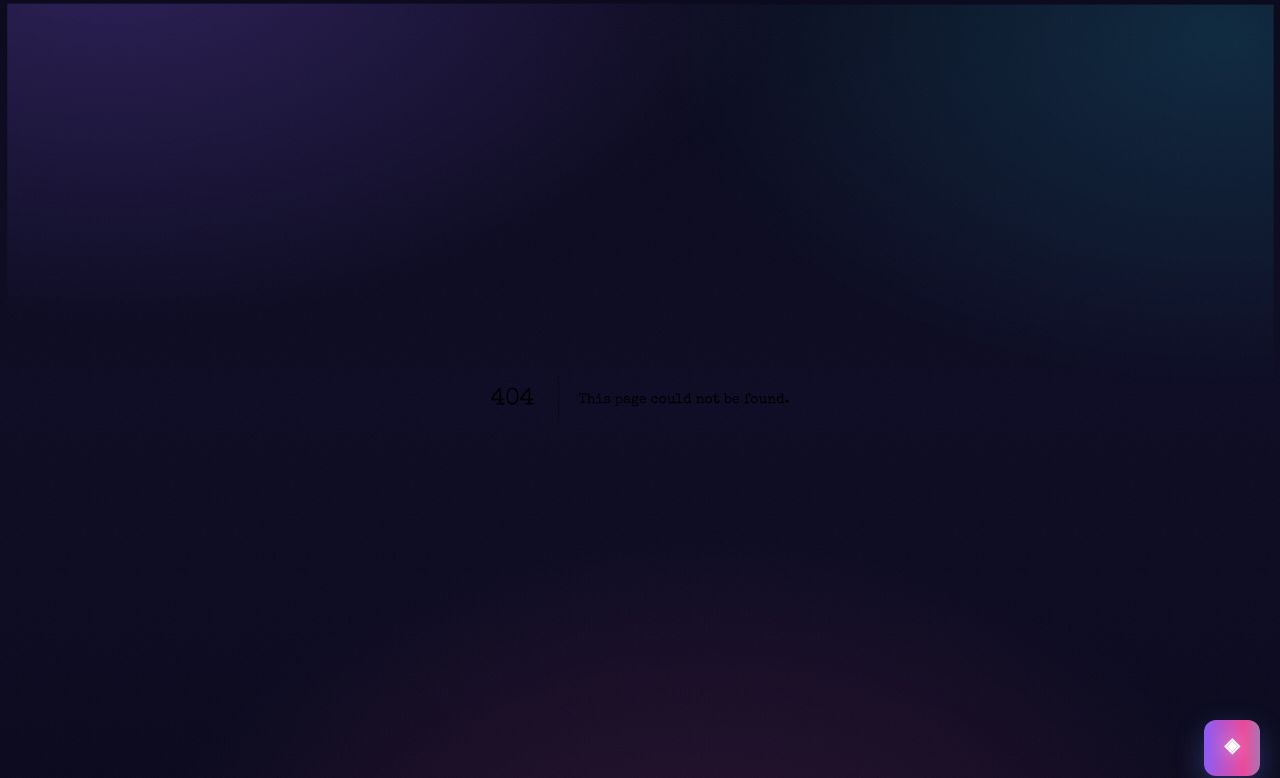
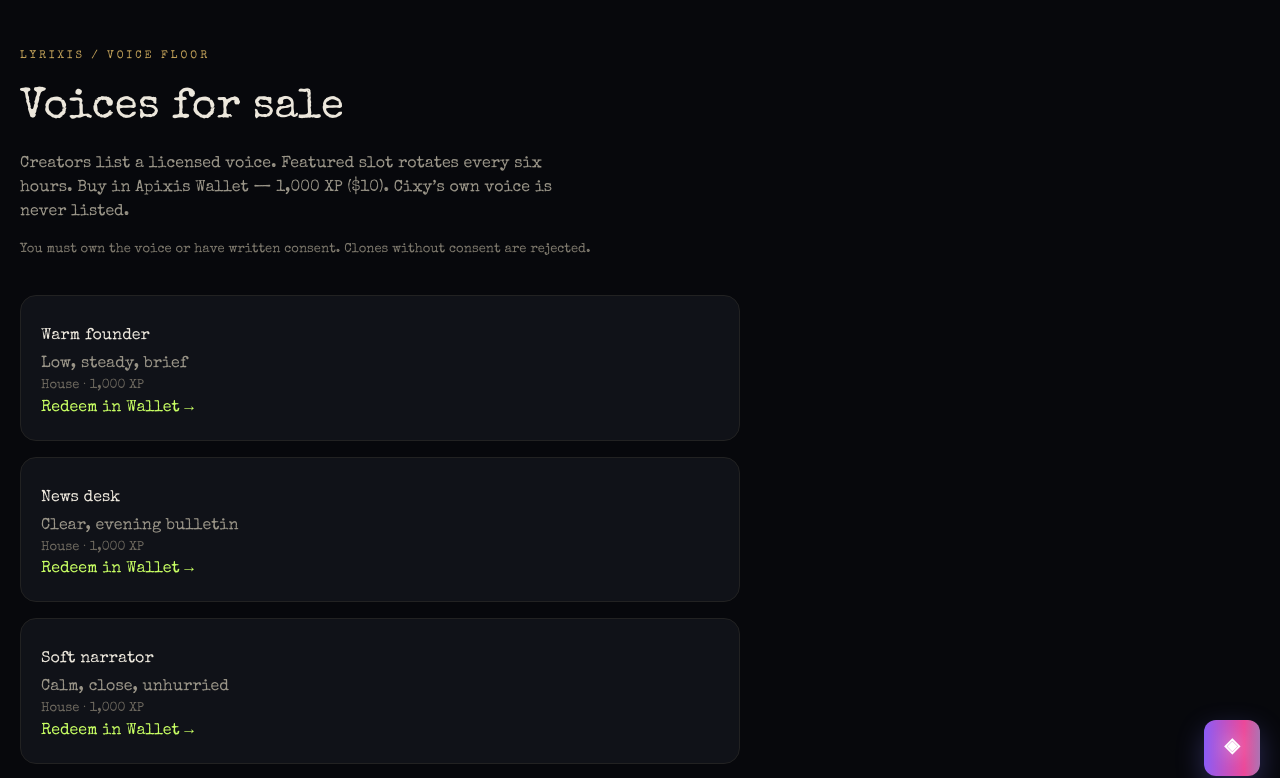
Before and after one commit to 313aidaroos/Lyrixis, a Next.js app: page /voices in a window 1280 px wide. Before the commit this address had no page. Shown: the top 778 px of the page. Built offline with nearby package versions, Linux system fonts and the light colour scheme.

Commit message:
Voice marketplace: rotating floor, XP redeem, creators earn.

```diff
--- /dev/null
+++ b/app/api/voices/route.ts
@@ -0,0 +1,11 @@
+import { NextResponse } from "next/server";
+import { rotatingVoices } from "@/lib/voiceMarket";
+
+export async function GET() {
+  return NextResponse.json({
+    unitXp: 1000,
+    wallet: "https://apixis-wallet.vercel.app",
+    note: "Cixy native voice is not for sale.",
+    voices: rotatingVoices(),
+  });
+}
--- /dev/null
+++ b/app/voices/page.tsx
@@ -0,0 +1,10 @@
+import { VoiceFloor } from "@/components/VoiceFloor";
+
+export const metadata = {
+  title: "Lyrixis Voice Floor",
+  description: "Licensed voices. Rotate. Redeem in Apixis Wallet.",
+};
+
+export default function VoicesPage() {
+  return <VoiceFloor />;
+}
--- /dev/null
+++ b/components/VoiceFloor.tsx
@@ -0,0 +1,58 @@
+"use client";
+
+import { useEffect, useState } from "react";
+
+type Voice = {
+  id: string;
+  name: string;
+  owner: string;
+  vibe: string;
+  xp: number;
+  featured: boolean;
+};
+
+export function VoiceFloor() {
+  const [voices, setVoices] = useState<Voice[]>([]);
+  useEffect(() => {
+    fetch("/api/voices")
+      .then((r) => r.json())
+      .then((d) => setVoices(d.voices ?? []))
+      .catch(() => setVoices([]));
+  }, []);
+  return (
+    <main style={{ minHeight: "100dvh", background: "#07080c", color: "#ece7dc", padding: "48px 20px" }}>
+      <p style={{ letterSpacing: ".28em", fontSize: 11, color: "#c4a35a" }}>LYRIXIS / VOICE FLOOR</p>
+      <h1 style={{ fontFamily: "Georgia, serif", fontSize: 42, margin: "12px 0" }}>Voices for sale</h1>
+      <p style={{ maxWidth: 560, color: "#9a9588" }}>
+        Creators list a licensed voice. Featured slot rotates every six hours.
+        Buy in Apixis Wallet — 1,000 XP ($10). Cixy’s own voice is never listed.
+      </p>
+      <p style={{ marginTop: 16, fontSize: 13, color: "#7d786c" }}>
+        You must own the voice or have written consent. Clones without consent are rejected.
+      </p>
+      <div style={{ display: "grid", gap: 16, marginTop: 36, maxWidth: 720 }}>
+        {voices.map((v) => (
+          <article
+            key={v.id}
+            style={{
+              border: v.featured ? "1px solid #c4a35a" : "1px solid #222",
+              padding: 20,
+              borderRadius: 16,
+              background: "#101218",
+            }}
+          >
+            {v.featured && (
+              <small style={{ color: "#c4a35a", letterSpacing: ".2em" }}>NOW ROTATING</small>
+            )}
+            <h2 style={{ margin: "8px 0 4px" }}>{v.name}</h2>
+            <p style={{ color: "#9a9588", margin: 0 }}>{v.vibe}</p>
+            <p style={{ fontSize: 13, color: "#6f6a60" }}>{v.owner} · {v.xp.toLocaleString()} XP</p>
+            <a href="https://apixis-wallet.vercel.app" style={{ color: "#c8ff63" }}>
+              Redeem in Wallet →
+            </a>
+          </article>
+        ))}
+      </div>
+    </main>
+  );
+}
--- /dev/null
+++ b/lib/voiceMarket.ts
@@ -0,0 +1,22 @@
+export type MarketVoice = {
+  id: string;
+  name: string;
+  owner: string;
+  vibe: string;
+  xp: number;
+  featured: boolean;
+};
+
+const SHELF: Omit<MarketVoice, "featured">[] = [
+  { id: "warm-founder", name: "Warm founder", owner: "House", vibe: "Low, steady, brief", xp: 1000 },
+  { id: "news-desk", name: "News desk", owner: "House", vibe: "Clear, evening bulletin", xp: 1000 },
+  { id: "soft-narrator", name: "Soft narrator", owner: "House", vibe: "Calm, close, unhurried", xp: 1000 },
+  { id: "arcade", name: "Arcade announcer", owner: "House", vibe: "Bright callouts", xp: 1000 },
+  { id: "desert-radio", name: "Desert radio", owner: "House", vibe: "Dry, late-night", xp: 1000 },
+];
+
+/** Featured slot rotates every 6 hours. */
+export function rotatingVoices(now = Date.now()): MarketVoice[] {
+  const slot = Math.floor(now / (6 * 60 * 60 * 1000)) % SHELF.length;
+  return SHELF.map((v, i) => ({ ...v, featured: i === slot }));
+}
```
Also changed, not shown: 1 other file (tests, documents, lock files or other folders).
